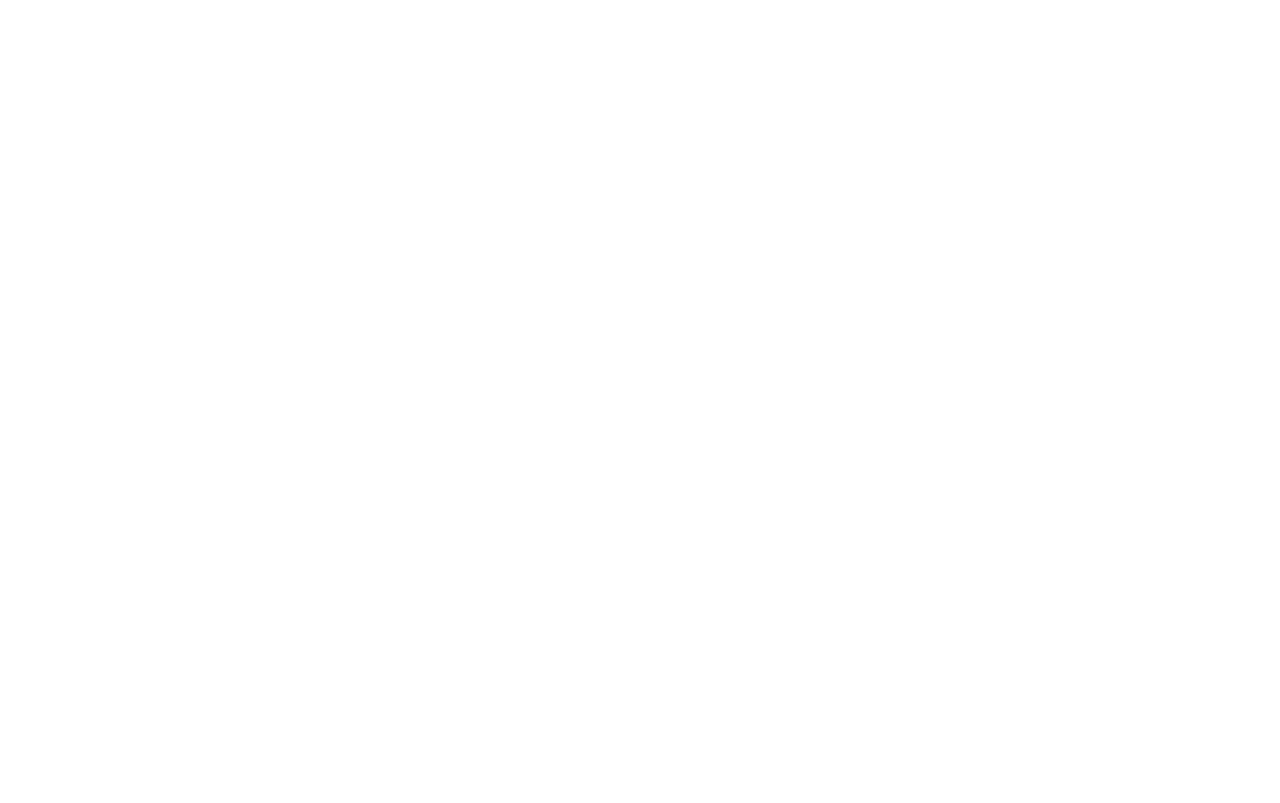
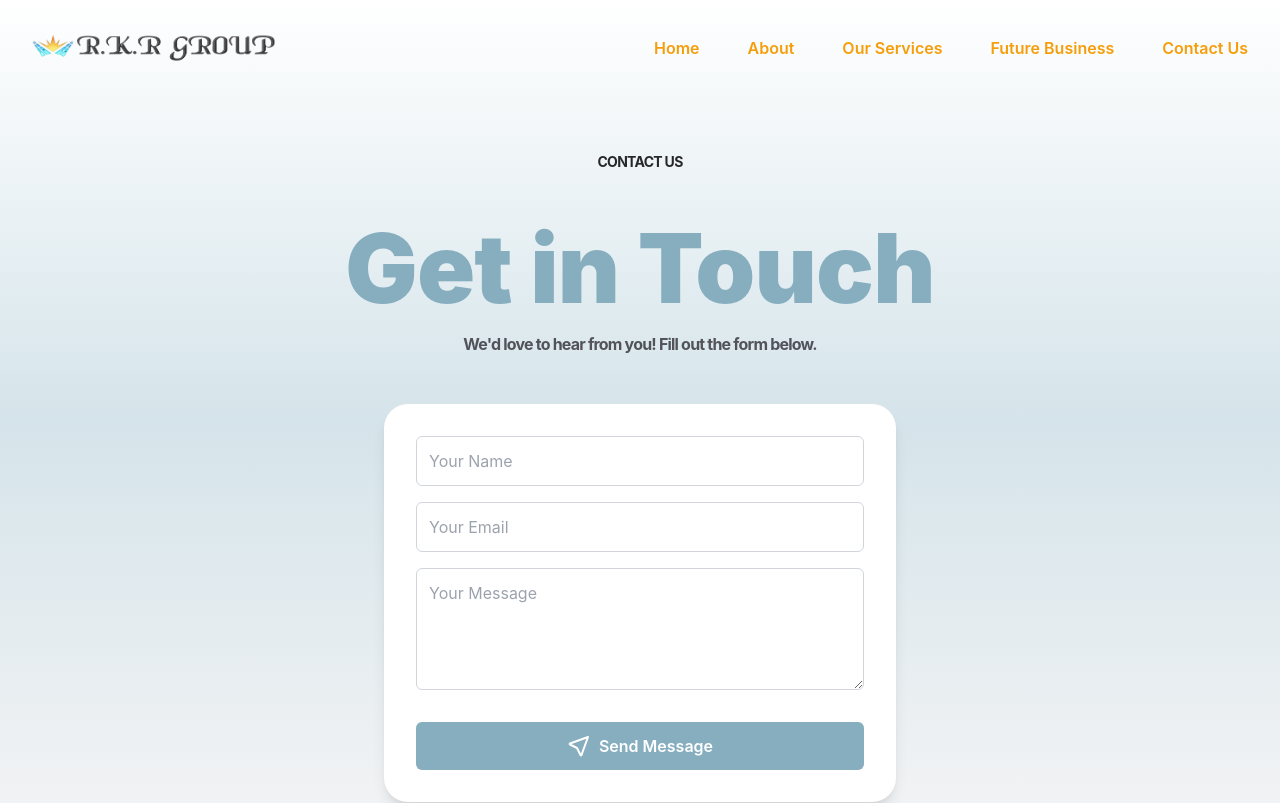
Before and after one commit to Subho808/RKRGroup, a React (Vite) app: page /messageUs in a window 1280 px wide. Before the commit this address had no page. Shown: the top 803 px of the page. Built offline with nearby package versions, Linux system fonts and the light colour scheme.

Commit message:
Message us

```diff
--- a/package.json
+++ b/package.json
@@ -12,16 +12,19 @@
   "dependencies": {
     "@chakra-ui/icons": "^2.1.1",
     "@chakra-ui/react": "^2.8.2",
+    "@emailjs/browser": "^4.4.1",
     "@emotion/react": "^11.11.4",
     "@emotion/styled": "^11.11.5",
     "bootstrap": "^5.3.3",
+    "emailjs": "^4.0.3",
     "framer-motion": "^11.1.7",
     "react": "^18.2.0",
     "react-dom": "^18.2.0",
     "react-icons": "^5.1.0",
     "react-router": "^6.22.3",
     "react-router-dom": "^6.22.3",
-    "react-scroll": "^1.9.0"
+    "react-scroll": "^1.9.0",
+    "react-typing-effect": "^2.0.5"
   },
   "devDependencies": {
     "@types/react": "^18.2.66",
--- a/src/App.jsx
+++ b/src/App.jsx
@@ -9,6 +9,7 @@
 import OurServices from "./pages/OurServices";
 import WhyUsPage from "./pages/WhyUsPage";
 import { useEffect } from "react";
+import MessageUsPage from "./pages/MessageUsPage";
 
 function App() {
 
@@ -26,6 +27,7 @@
             <Route path="/about" element={<Aboutpage />} />
             <Route path="/FutureBusiness" element={<FutureBusinessPage />} />
             <Route path="/whyUs" element={<WhyUsPage />} />
+            <Route path="/messageUs" element={<MessageUsPage />} />
           </Routes>
       </ChakraProvider>
     </>
--- a/src/components/Footer_2.jsx
+++ b/src/components/Footer_2.jsx
@@ -72,6 +72,7 @@
           <a href="/whyUs" className=" cursor-pointer hover:text-[#406D83]">Why us?</a>
           <a href="/OurServices" className=" cursor-pointer hover:text-[#406D83]">Our Services</a>
           <a href="/FutureBusiness" className=" cursor-pointer hover:text-[#406D83]">Future Business</a>
+          <a href="/messageUs" className=" cursor-pointer hover:text-[#406D83]">Contact Us</a>
         </div>
       </div>
 
@@ -79,13 +80,23 @@
 
     </div>
 
-    <div className="text-xs lg:text-sm text-center py-4">
+    <div className="grid grid-cols-2 gap-4">
+  <div className="text-xs lg:text-sm py-4 px-8 justify-self-start">
     <p>
       Copyright © 2025
       <span className="font-semibold"> R.K.R Group.</span> All rights
       reserved.
     </p>
   </div>
+
+  <div className="text-xs lg:text-sm py-4 px-8 justify-self-end">
+    <p>
+    Designed & Developed by
+      <span className="font-semibold"> Tostring.</span>
+    </p>
+  </div>
+</div>
+
     </>
   );
 }
--- /dev/null
+++ b/src/components/MessageUs.jsx
@@ -0,0 +1,158 @@
+import { useRef, useState } from "react";
+import "../index.css";
+import emailjs from "@emailjs/browser";
+
+export default function MessageUs() {
+  const form = useRef();
+  const [Loading, setLoading] = useState(false);
+  const [Submitted, setSubmitted] = useState(false);
+
+  const sendEmail = (e) => {
+    setLoading(true);
+    e.preventDefault();
+
+    emailjs
+      .sendForm("service_1p07vce", "template_8ve9e0k", form.current, {
+        publicKey: "6LhUCRzyU9w07n9Ir",
+      })
+      .then(
+        () => {
+          console.log("SUCCESS!");
+          setLoading(false);
+          setSubmitted(true);
+
+          // Wait for 10 seconds before resetting the form and states
+          setTimeout(() => {
+            form.current.reset(); // Reset form fields
+            setSubmitted(false);
+            setLoading(false);
+          }, 3000);
+        },
+        (error) => {
+          console.log("FAILED...", error.text);
+          setLoading(false);
+        }
+      );
+  };
+
+  return (
+    <div className="flex flex-col justify-center items-center w-screen bg-gradient-to-b from-white via-[#d5e4ea] to-zinc-100 py-10">
+      <div className="flex flex-col gap-4 mt-28 items-center">
+        <h1 className="tracking-tighter font-bold text-xs lg:text-sm text-zinc-800">
+          CONTACT US
+        </h1>
+
+        <div className="text-center py-8 text-[#86aebf] tracking-tighter">
+          <h1 className="text-[30px] lg:text-8xl font-black">Get in Touch</h1>
+          <h2 className="font-bold text-zinc-600 pt-4">
+            We'd love to hear from you! Fill out the form below.
+          </h2>
+        </div>
+
+        <div className="flex flex-col items-center w-full max-w-lg bg-white p-8 rounded-3xl shadow-lg">
+          <form
+            className="w-full flex flex-col gap-4"
+            method="post"
+            ref={form}
+            onSubmit={sendEmail}
+          >
+            <input
+              type="text"
+              name="from_name"
+              placeholder="Your Name"
+              className="p-3 border border-gray-300 rounded-md focus:outline-none focus:ring-2 focus:ring-[#86aebf]"
+              required
+            />
+            <input
+              type="email"
+              placeholder="Your Email"
+              name="from_email"
+              className="p-3 border border-gray-300 rounded-md focus:outline-none focus:ring-2 focus:ring-[#86aebf]"
+              required
+            />
+            <textarea
+              placeholder="Your Message"
+              name="message"
+              rows="4"
+              className="p-3 border border-gray-300 rounded-md focus:outline-none focus:ring-2 focus:ring-[#86aebf]"
+              required
+            ></textarea>
+
+            <button
+              type="submit"
+              disabled={Loading || Submitted}
+              className={`mt-4 bg-[#86aebf] text-white py-3 px-6 rounded-md flex items-center justify-center gap-2 transition-all duration-300 ${
+                Loading || Submitted
+                  ? "opacity-50 cursor-not-allowed text-black"
+                  : "hover:bg-[#6d97a8]"
+              }`}
+            >
+              {Loading ? (
+                <>
+                  <svg
+                    aria-hidden="true"
+                    className={`w-6 h-6 animate-spin font-semibold ${
+                      Loading ? "fill-black" : "fill-white"
+                    }`}
+                    viewBox="0 0 100 101"
+                    fill="none"
+                    xmlns="http://www.w3.org/2000/svg"
+                  >
+                    <path
+                      d="M100 50.5908C100 78.2051 77.6142 100.591 50 100.591C22.3858 100.591 0 78.2051 0 50.5908C0 22.9766 22.3858 0.59082 50 0.59082C77.6142 0.59082 100 22.9766 100 50.5908ZM9.08144 50.5908C9.08144 73.1895 27.4013 91.5094 50 91.5094C72.5987 91.5094 90.9186 73.1895 90.9186 50.5908C90.9186 27.9921 72.5987 9.67226 50 9.67226C27.4013 9.67226 9.08144 27.9921 9.08144 50.5908Z"
+                      fill="currentColor"
+                    />
+                    <path
+                      d="M93.9676 39.0409C96.393 38.4038 97.8624 35.9116 97.0079 33.5539C95.2932 28.8227 92.871 24.3692 89.8167 20.348C85.8452 15.1192 80.8826 10.7238 75.2124 7.41289C69.5422 4.10194 63.2754 1.94025 56.7698 1.05124C51.7666 0.367541 46.6976 0.446843 41.7345 1.27873C39.2613 1.69328 37.813 4.19778 38.4501 6.62326C39.0873 9.04874 41.5694 10.4717 44.0505 10.1071C47.8511 9.54855 51.7191 9.52689 55.5402 10.0491C60.8642 10.7766 65.9928 12.5457 70.6331 15.2552C75.2735 17.9648 79.3347 21.5619 82.5849 25.841C84.9175 28.9121 86.7997 32.2913 88.1811 35.8758C89.083 38.2158 91.5421 39.6781 93.9676 39.0409Z"
+                      fill="currentFill"
+                    />
+                  </svg>
+                  <span className="font-semibold">Loading...</span>
+                </>
+              ) : Submitted ? (
+                <>
+                  <svg
+                    className="h-8 w-8 text-white font-semibold"
+                    width="24"
+                    height="24"
+                    viewBox="0 0 24 24"
+                    strokeWidth="2"
+                    stroke="currentColor"
+                    fill="none"
+                    strokeLinecap="round"
+                    strokeLinejoin="round"
+                  >
+                    <path stroke="none" d="M0 0h24v24H0z" />
+                    <path d="M7 12l5 5l10 -10" />
+                    <path d="M2 12l5 5m5 -5l5 -5" />
+                  </svg>
+                  <span className="font-semibold">Submitted</span>
+                </>
+              ) : (
+    <>
+      <svg
+        className={`h-6 w-6 font-semibold ${
+          Loading || Submitted ? "text-black" : "text-white"
+        }`}
+        width="24"
+        height="24"
+        viewBox="0 0 24 24"
+        strokeWidth="2"
+        stroke="currentColor"
+        fill="none"
+        strokeLinecap="round"
+        strokeLinejoin="round"
+      >
+        <path stroke="none" d="M0 0h24v24H0z" />
+        <path d="M21 3L14.5 21a.55 .55 0 0 1 -1 0L10 14L3 10.5a.55 .55 0 0 1 0 -1L21 3" />
+      </svg>
+      <span className="font-semibold">Send Message</span>
+    </>
+  )}
+            </button>
+          </form>
+        </div>
+      </div>
+    </div>
+  );
+}
--- a/src/components/Navbar_2.jsx
+++ b/src/components/Navbar_2.jsx
@@ -88,6 +88,14 @@
                     Future Business
                   </Link>
                 </li>
+                <li className="border-b border-gray-400 my-8 uppercase">
+                  <Link
+                    to="/messageUs"
+                    onClick={() => setIsNavOpen(false)}
+                  >
+                    Contact Us
+                  </Link>
+                </li>
               </ul>
             </div>
           </section>
@@ -96,7 +104,7 @@
   <li>
     <Link
       to="/"
-                className="text-red transition-all duration-300 hover:text-yellow-400 hover:underline hover:font-bold"
+      className="text-amber-500 transition-all duration-300 hover:text-green-500 hover:underline hover:font-bold"
     >
       Home
     </Link>
@@ -104,7 +112,7 @@
   <li>
     <Link
       to="/about"
-                className="text-white transition-all duration-300 hover:text-yellow-400 hover:underline hover:font-bold"
+      className="text-amber-500 transition-all duration-300 hover:text-green-500 hover:underline hover:font-bold"
     >
       About
     </Link>
@@ -112,7 +120,7 @@
   <li>
     <Link
       to="/OurServices"
-                className="text-white transition-all duration-300 hover:text-yellow-400 hover:underline hover:font-bold"
+      className="text-amber-500 transition-all duration-300 hover:text-green-500 hover:underline hover:font-bold"
     >
       Our Services
     </Link>
@@ -120,12 +128,21 @@
   <li>
     <Link
       to="/FutureBusiness"
-                className="text-white transition-all duration-300 hover:text-yellow-400 hover:underline hover:font-bold"
+      className="text-amber-500 transition-all duration-300 hover:text-green-500 hover:underline hover:font-bold"
     >
       Future Business
     </Link>
   </li>
+  <li>
+    <Link
+      to="/messageUs"
+      className="text-amber-500 transition-all duration-300 hover:text-green-500 hover:underline hover:font-bold"
+    >
+      Contact Us
+    </Link>
+  </li>
 </ul>
+
         </nav>
       </div>
 
--- /dev/null
+++ b/src/pages/MessageUsPage.jsx
@@ -0,0 +1,19 @@
+import React from 'react'
+import Navbar from '../components/Navbar_2'
+import WhyChooseUs from '../components/WhyUs'
+import Footer from '../components/Footer_2'
+import MessageUs from '../components/MessageUs'
+// import {useLocation} from "react-router-dom"
+
+function MessageUsPage() {
+  return (
+    <>
+    <Navbar />
+    <MessageUs />
+    <Footer />
+
+    </>
+  )
+}
+
+export default MessageUsPage
```
Also changed, not shown: src/components/HomeHero.jsx (+17 -1 lines), src/index.css (+67 -0 lines), 1 other file (tests, documents, lock files or other folders). Lines whose indentation alone changed are shown as unchanged.
